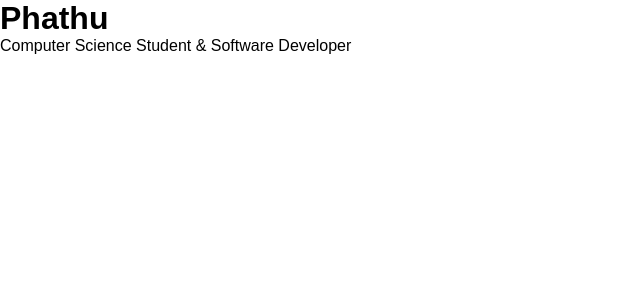
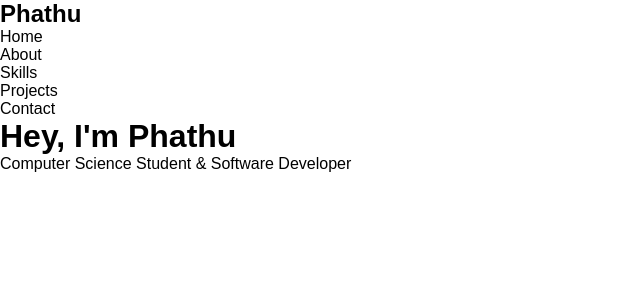
Before and after one commit to Phathu-Lidzhade/portfolio, a React (Vite) app in the folder my-portfolio/: page / in a window 1280 px wide. Shown: the top 300 px of the page, without its empty margins (0-640 px from the left). Built offline with nearby package versions, Linux system fonts and the light colour scheme.

Commit message:
made the basic navbar

```diff
--- a/my-portfolio/src/App.tsx
+++ b/my-portfolio/src/App.tsx
@@ -1,8 +1,14 @@
+import Navbar from "./components/Navbar/Navbar";
+
 function App() {
   return (
     <>
-      <h1>Phathu</h1>
-      <p>Computer Science Student & Software Developer</p>
+      <Navbar />
+
+      <main>
+        <h1>Hey, I'm Phathu</h1>
+        <p>Computer Science Student & Software Developer</p>
+      </main>
     </>
   );
 }
--- a/my-portfolio/src/components/Navbar/Navbar.tsx
+++ b/my-portfolio/src/components/Navbar/Navbar.tsx
@@ -0,0 +1,17 @@
+function Navbar() {
+  return (
+    <nav>
+      <h2>Phathu</h2>
+
+      <ul>
+        <li>Home</li>
+        <li>About</li>
+        <li>Skills</li>
+        <li>Projects</li>
+        <li>Contact</li>
+      </ul>
+    </nav>
+  );
+}
+
+export default Navbar;
```
